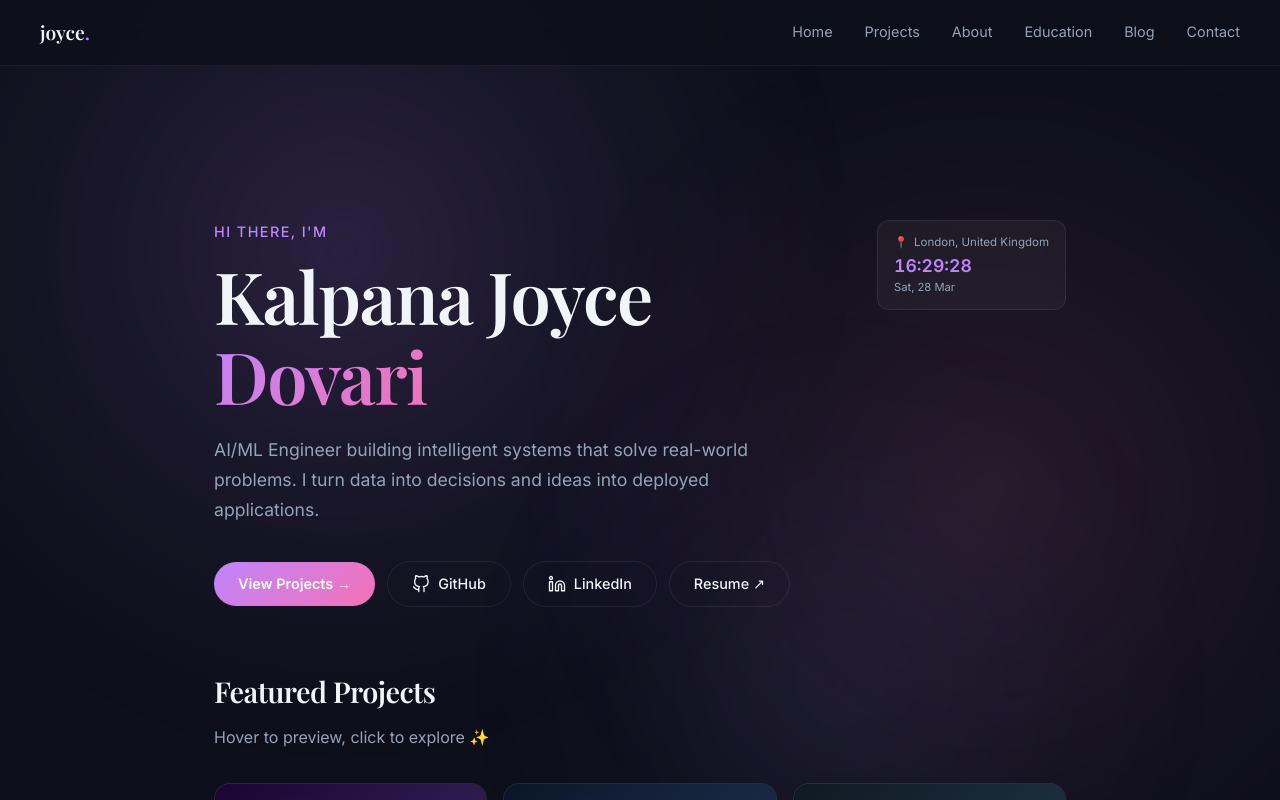
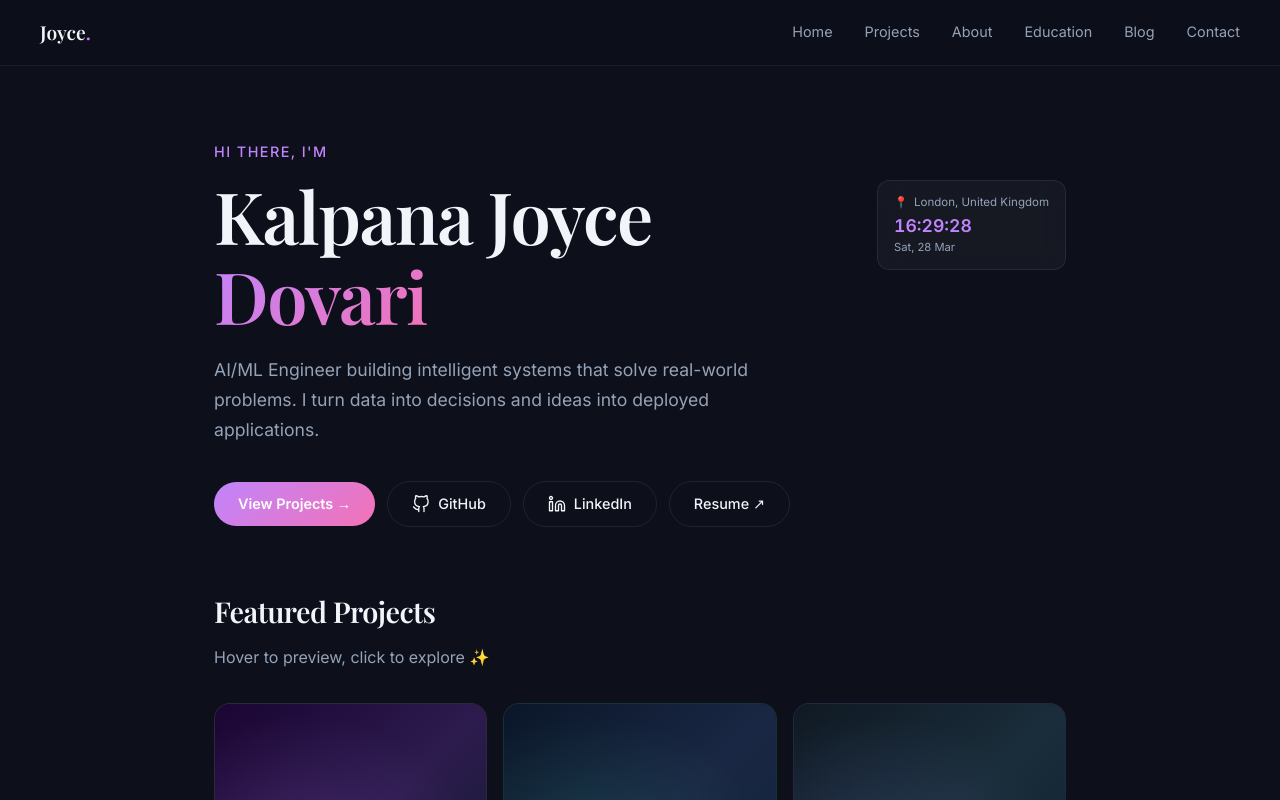
Before and after one commit to kalpanajoycedovari/my-portfolio, a Next.js app: page / in a window 1280 px wide. Shown: the top 800 px of the page. Built offline with nearby package versions, Linux system fonts and the light colour scheme.

Commit message:
Solar system background, fix name, reduce hero gap

```diff
--- a/app/globals.css
+++ b/app/globals.css
@@ -126,26 +126,40 @@ a:hover {
 .section {
   max-width: 900px;
   margin: 0 auto;
-  padding: 80px 24px;
+  padding: 40px 24px 80px;
 }
 
-/* ── Animated aurora background ── */
-@keyframes aurora-1 {
-  0%, 100% { transform: translate(0%, 0%) scale(1); opacity: 0.5; }
-  33% { transform: translate(3%, -3%) scale(1.05); opacity: 0.7; }
-  66% { transform: translate(-2%, 2%) scale(0.97); opacity: 0.4; }
+/* ── Animated solar system background ── */
+@keyframes orbit-1 {
+  from { transform: rotate(0deg) translateX(140px) rotate(0deg); }
+  to   { transform: rotate(360deg) translateX(140px) rotate(-360deg); }
 }
-@keyframes aurora-2 {
-  0%, 100% { transform: translate(0%, 0%) scale(1); opacity: 0.4; }
-  33% { transform: translate(-4%, 2%) scale(1.08); opacity: 0.6; }
-  66% { transform: translate(3%, -3%) scale(0.95); opacity: 0.3; }
+@keyframes orbit-2 {
+  from { transform: rotate(0deg) translateX(210px) rotate(0deg); }
+  to   { transform: rotate(360deg) translateX(210px) rotate(-360deg); }
 }
-@keyframes aurora-3 {
-  0%, 100% { transform: translate(0%, 0%) scale(1); opacity: 0.3; }
-  50% { transform: translate(2%, 4%) scale(1.06); opacity: 0.5; }
+@keyframes orbit-3 {
+  from { transform: rotate(45deg) translateX(290px) rotate(-45deg); }
+  to   { transform: rotate(405deg) translateX(290px) rotate(-405deg); }
+}
+@keyframes orbit-4 {
+  from { transform: rotate(180deg) translateX(370px) rotate(-180deg); }
+  to   { transform: rotate(540deg) translateX(370px) rotate(-540deg); }
+}
+@keyframes orbit-5 {
+  from { transform: rotate(270deg) translateX(460px) rotate(-270deg); }
+  to   { transform: rotate(630deg) translateX(460px) rotate(-630deg); }
+}
+@keyframes sun-pulse {
+  0%, 100% { box-shadow: 0 0 40px 12px rgba(192,132,252,0.5), 0 0 80px 24px rgba(192,132,252,0.2); }
+  50%       { box-shadow: 0 0 60px 20px rgba(244,114,182,0.6), 0 0 120px 40px rgba(244,114,182,0.2); }
+}
+@keyframes twinkle {
+  0%, 100% { opacity: 0.3; }
+  50%       { opacity: 1; }
 }
 
-.aurora-bg {
+.solar-bg {
   position: fixed;
   inset: 0;
   z-index: 0;
@@ -153,37 +167,110 @@ a:hover {
   overflow: hidden;
 }
 
-.aurora-bg::before {
+/* Starfield */
+.solar-bg::before {
   content: "";
   position: absolute;
-  width: 80vw;
-  height: 80vw;
-  top: -30%;
-  left: -15%;
-  background: radial-gradient(ellipse, rgba(192, 132, 252, 0.25) 0%, rgba(192, 132, 252, 0.08) 40%, transparent 70%);
-  animation: aurora-1 14s ease-in-out infinite;
-  border-radius: 50%;
+  inset: 0;
+  background-image:
+    radial-gradient(1px 1px at 10% 15%, rgba(255,255,255,0.8) 0%, transparent 100%),
+    radial-gradient(1px 1px at 25% 40%, rgba(255,255,255,0.6) 0%, transparent 100%),
+    radial-gradient(1.5px 1.5px at 40% 10%, rgba(255,255,255,0.9) 0%, transparent 100%),
+    radial-gradient(1px 1px at 55% 60%, rgba(255,255,255,0.7) 0%, transparent 100%),
+    radial-gradient(1px 1px at 70% 25%, rgba(255,255,255,0.5) 0%, transparent 100%),
+    radial-gradient(1.5px 1.5px at 80% 70%, rgba(255,255,255,0.8) 0%, transparent 100%),
+    radial-gradient(1px 1px at 90% 45%, rgba(255,255,255,0.6) 0%, transparent 100%),
+    radial-gradient(1px 1px at 15% 75%, rgba(255,255,255,0.7) 0%, transparent 100%),
+    radial-gradient(1px 1px at 35% 85%, rgba(255,255,255,0.5) 0%, transparent 100%),
+    radial-gradient(1.5px 1.5px at 60% 90%, rgba(255,255,255,0.8) 0%, transparent 100%),
+    radial-gradient(1px 1px at 75% 5%,  rgba(255,255,255,0.6) 0%, transparent 100%),
+    radial-gradient(1px 1px at 5%  50%, rgba(255,255,255,0.4) 0%, transparent 100%),
+    radial-gradient(1px 1px at 48% 35%, rgba(255,255,255,0.7) 0%, transparent 100%),
+    radial-gradient(1px 1px at 88% 15%, rgba(255,255,255,0.5) 0%, transparent 100%),
+    radial-gradient(1px 1px at 20% 95%, rgba(255,255,255,0.6) 0%, transparent 100%);
 }
 
-.aurora-bg::after {
+/* Deep space nebula glow */
+.solar-bg::after {
   content: "";
   position: absolute;
-  width: 70vw;
-  height: 70vw;
-  bottom: -15%;
-  right: -15%;
-  background: radial-gradient(ellipse, rgba(244, 114, 182, 0.2) 0%, rgba(244, 114, 182, 0.07) 40%, transparent 70%);
-  animation: aurora-2 18s ease-in-out infinite;
-  border-radius: 50%;
+  inset: 0;
+  background:
+    radial-gradient(ellipse 60% 40% at 70% 50%, rgba(88,28,135,0.18) 0%, transparent 70%),
+    radial-gradient(ellipse 40% 60% at 30% 50%, rgba(109,40,217,0.12) 0%, transparent 70%);
 }
 
-.aurora-mid {
+.solar-system {
   position: absolute;
-  width: 60vw;
-  height: 60vw;
-  top: 35%;
-  left: 35%;
-  background: radial-gradient(ellipse, rgba(129, 140, 248, 0.18) 0%, rgba(129, 140, 248, 0.06) 40%, transparent 70%);
-  animation: aurora-3 22s ease-in-out infinite;
+  top: 50%;
+  right: -5%;
+  transform: translateY(-50%);
+  width: 580px;
+  height: 580px;
+}
+
+/* Sun */
+.solar-sun {
+  position: absolute;
+  top: 50%; left: 50%;
+  transform: translate(-50%, -50%);
+  width: 28px; height: 28px;
   border-radius: 50%;
+  background: radial-gradient(circle, #f5d0fe 0%, #c084fc 50%, #7c3aed 100%);
+  animation: sun-pulse 4s ease-in-out infinite;
+  z-index: 2;
 }
+
+/* Orbit rings */
+.orbit-ring {
+  position: absolute;
+  top: 50%; left: 50%;
+  border-radius: 50%;
+  border: 1px solid rgba(192,132,252,0.15);
+  transform: translate(-50%, -50%);
+}
+
+/* Planets */
+.planet {
+  position: absolute;
+  top: 50%; left: 50%;
+  border-radius: 50%;
+  transform-origin: 0 0;
+  z-index: 3;
+}
+
+.planet-1 {
+  width: 9px; height: 9px;
+  margin: -4.5px 0 0 -4.5px;
+  background: radial-gradient(circle at 35% 35%, #f9a8d4, #ec4899);
+  box-shadow: 0 0 8px rgba(244,114,182,0.8);
+  animation: orbit-1 6s linear infinite;
+}
+.planet-2 {
+  width: 12px; height: 12px;
+  margin: -6px 0 0 -6px;
+  background: radial-gradient(circle at 35% 35%, #c4b5fd, #8b5cf6);
+  box-shadow: 0 0 10px rgba(139,92,246,0.8);
+  animation: orbit-2 10s linear infinite;
+}
+.planet-3 {
+  width: 10px; height: 10px;
+  margin: -5px 0 0 -5px;
+  background: radial-gradient(circle at 35% 35%, #6ee7b7, #10b981);
+  box-shadow: 0 0 8px rgba(16,185,129,0.8);
+  animation: orbit-3 16s linear infinite;
+}
+.planet-4 {
+  width: 14px; height: 14px;
+  margin: -7px 0 0 -7px;
+  background: radial-gradient(circle at 35% 35%, #fde68a, #f59e0b);
+  box-shadow: 0 0 12px rgba(245,158,11,0.8);
+  animation: orbit-4 24s linear infinite;
+}
+.planet-5 {
+  width: 11px; height: 11px;
+  margin: -5.5px 0 0 -5.5px;
+  background: radial-gradient(circle at 35% 35%, #bae6fd, #38bdf8);
+  box-shadow: 0 0 10px rgba(56,189,248,0.8);
+  animation: orbit-5 36s linear infinite;
+}
--- a/app/layout.tsx
+++ b/app/layout.tsx
@@ -33,7 +33,7 @@ export default function RootLayout({ children }: { children: React.ReactNode })
             fontWeight: 600,
             textDecoration: "none",
           }}>
-            joyce<span style={{ color: "var(--accent-lavender)" }}>.</span>
+            Joyce<span style={{ color: "var(--accent-lavender)" }}>.</span>
           </Link>
 
           <div style={{ display: "flex", gap: "32px", fontSize: "0.9rem" }}>
--- a/app/page.tsx
+++ b/app/page.tsx
@@ -236,7 +236,7 @@ export default function HomePage() {
     <div className="section">
 
       {/* ── Hero ── */}
-      <section style={{ paddingTop: "60px", paddingBottom: "60px", position: "relative" }}>
+      <section style={{ paddingTop: "20px", paddingBottom: "60px", position: "relative" }}>
 
         {/* Corner clock */}
         <div className="glass-card" style={{
```
